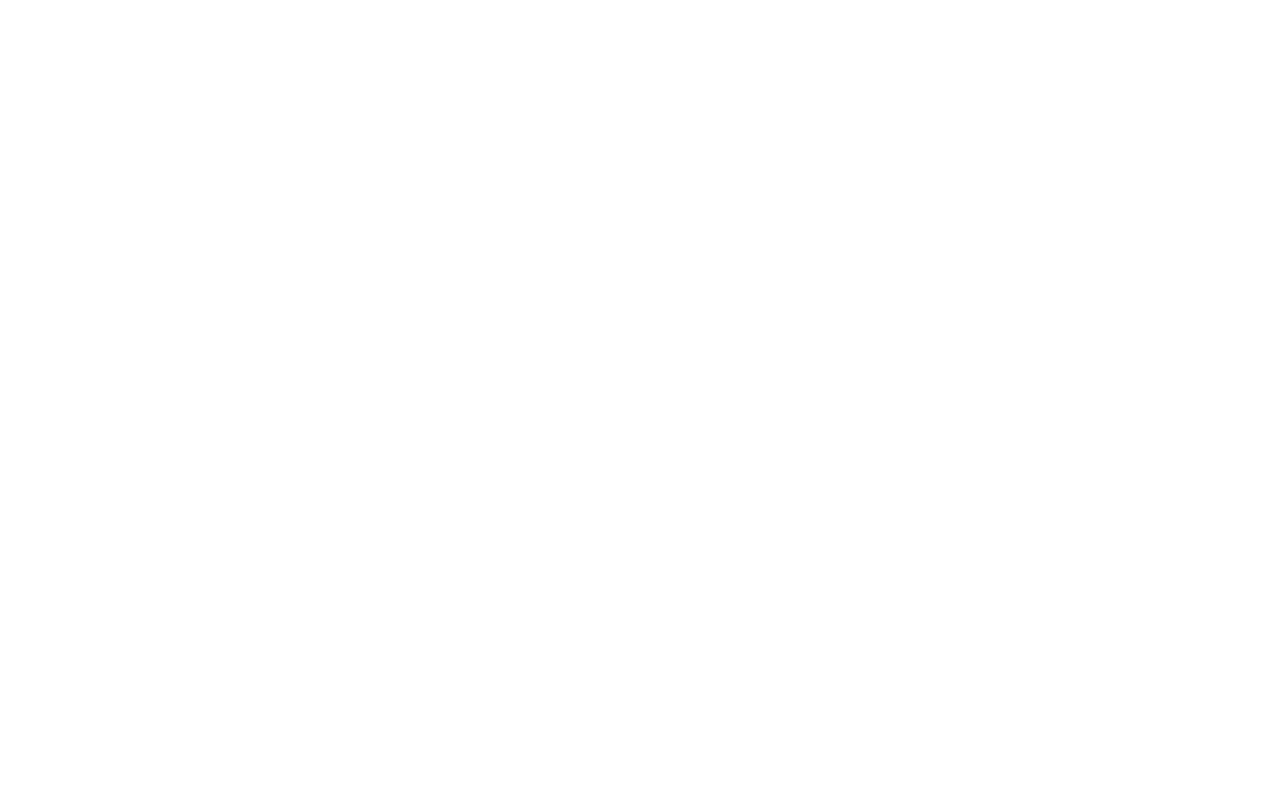
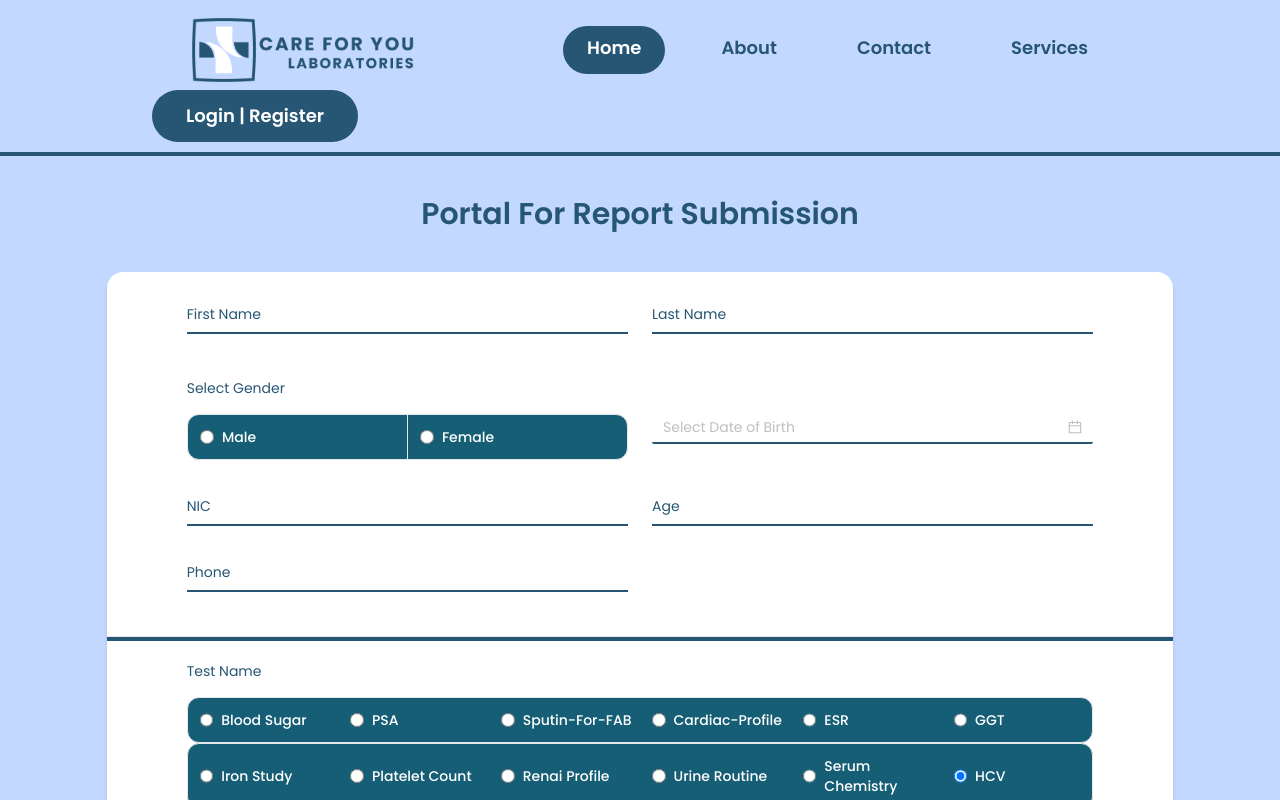
Before and after one commit to heshani9918/Online-Laboratory-Management-System-Frontend, a React (Create React App) app: page /patient/report/add in a window 1280 px wide. Before the commit this address had no page. Shown: the top 800 px of the page. Built offline with nearby package versions, Linux system fonts and the light colour scheme.

Commit message:
Implementing frontend routes

```diff
--- a/src/Routes/routes.jsx
+++ b/src/Routes/routes.jsx
@@ -6,6 +6,7 @@
 	PatientUpdate,
 	LoginPage,
 	ReportTable,
+	AddReportPage,
 } from "../Pages";
 
 const PageRoutes = () => {
@@ -28,6 +29,10 @@
 							path="/patient/report/all"
 							element={<ReportTable />}
 						/>
+						<Route
+							path="/patient/report/add"
+							element={<AddReportPage />}
+						/>
 					</Routes>
 				</div>
 			</BrowserRouter>
```
